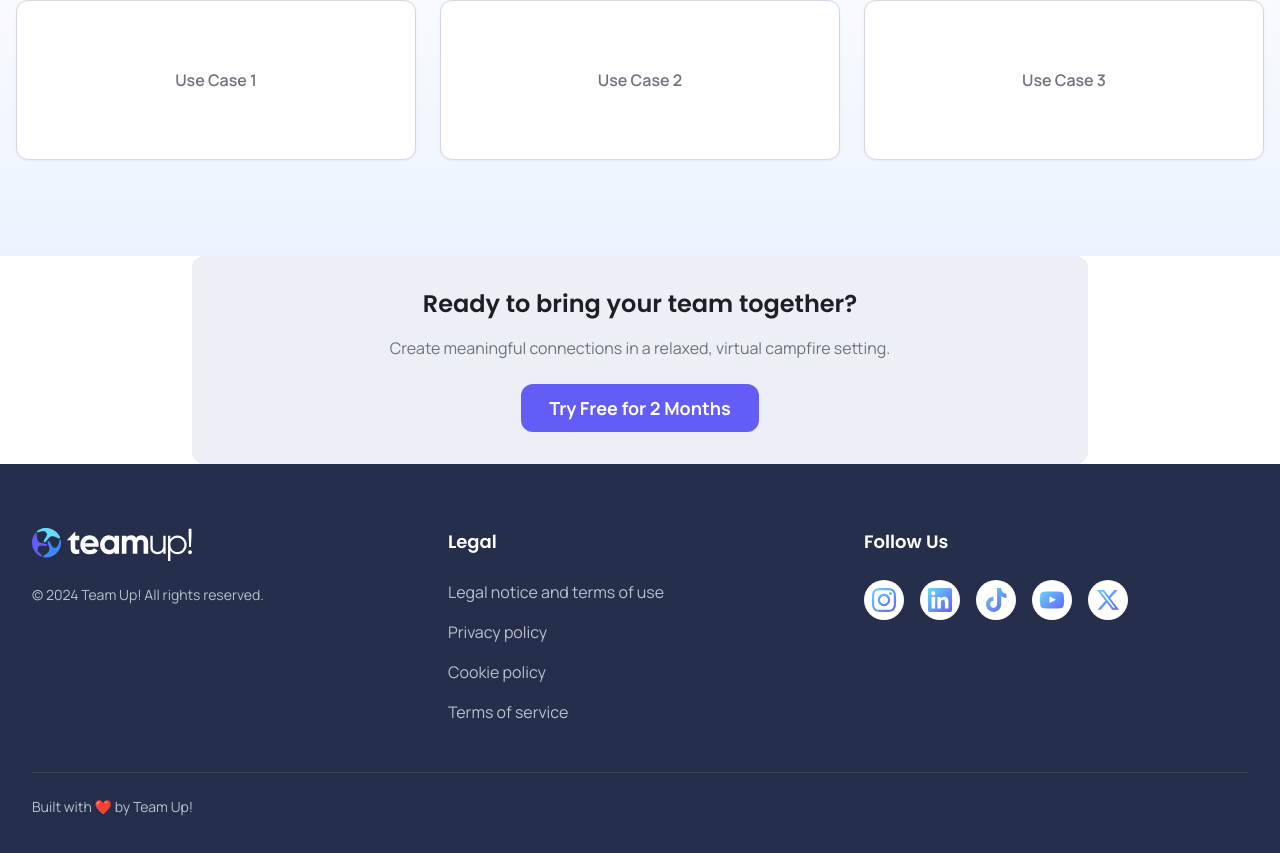
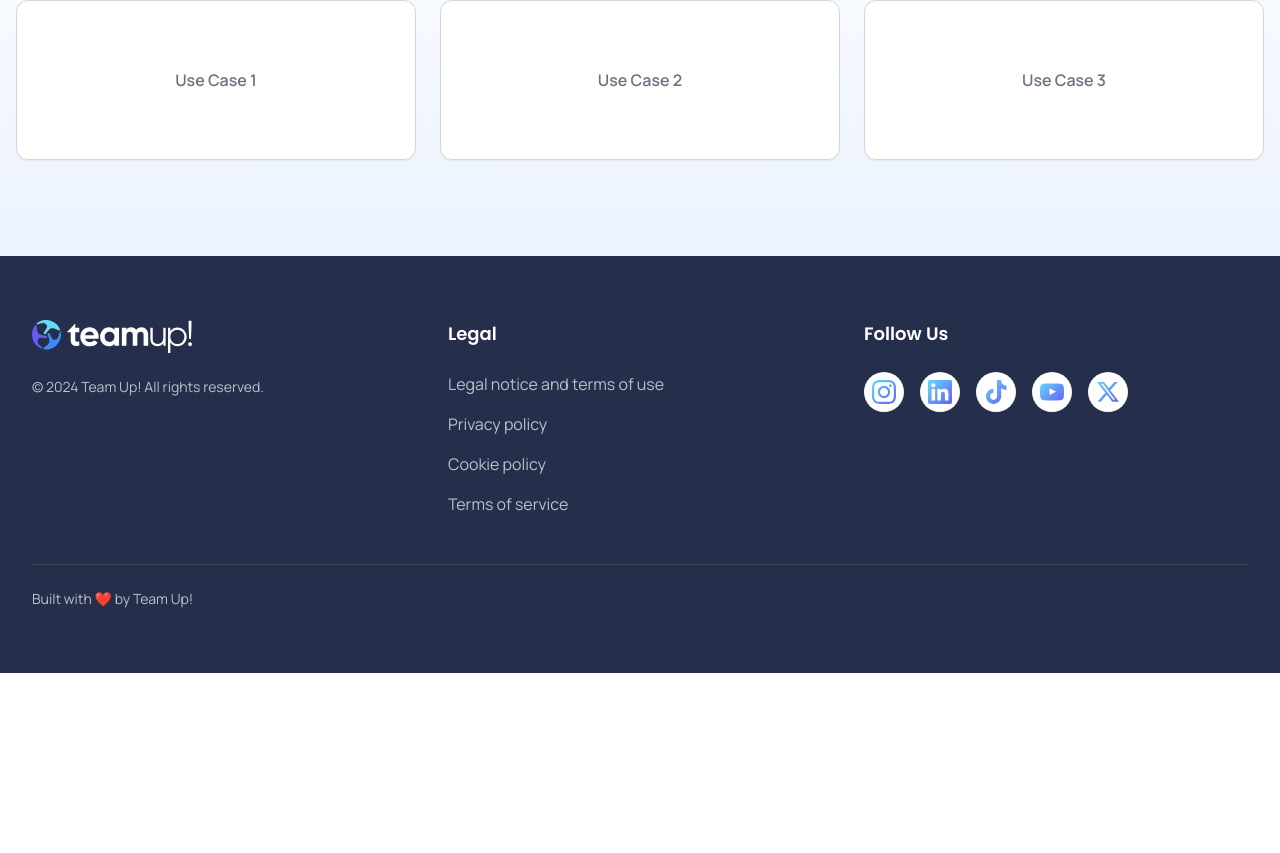
Before and after one commit to workteamup/teamup-landing, a Next.js app: page /en/spaces/campfire in a window 1280 px wide. Shown: the part 4596-5449 px from the top of the page. After the commit the page ends 5269 px from the top, so only its background shows below. Built offline with nearby package versions, Linux system fonts and the light colour scheme.

Commit message:
Remove CTA section from SpacePageTemplate to streamline layout and improve focus on content. This change enhances the overall user experience by decluttering the interface.

```diff
--- a/app/components/new-web/space-page-template.js
+++ b/app/components/new-web/space-page-template.js
@@ -611,21 +611,6 @@ export default function SpacePageTemplate({
           </div>
         </div>
       </section>
-
-      {/* CTA Section */}
-      <section className="bg-gray-cloud rounded-xl p-8 max-w-4xl mx-auto">
-        <h2 className="text-2xl font-semibold mb-4 text-center text-gray-phantom">
-          {content.cta.title}
-        </h2>
-        <p className="text-center mb-6 text-gray-graphite">
-          {content.cta.description}
-        </p>
-        <div className="flex justify-center">
-          <Button href="https://app.teamup.works/signup" size="lg">
-            {content.cta.buttonText}
-          </Button>
-        </div>
-      </section>
     </WebLayout>
   );
 }
```
